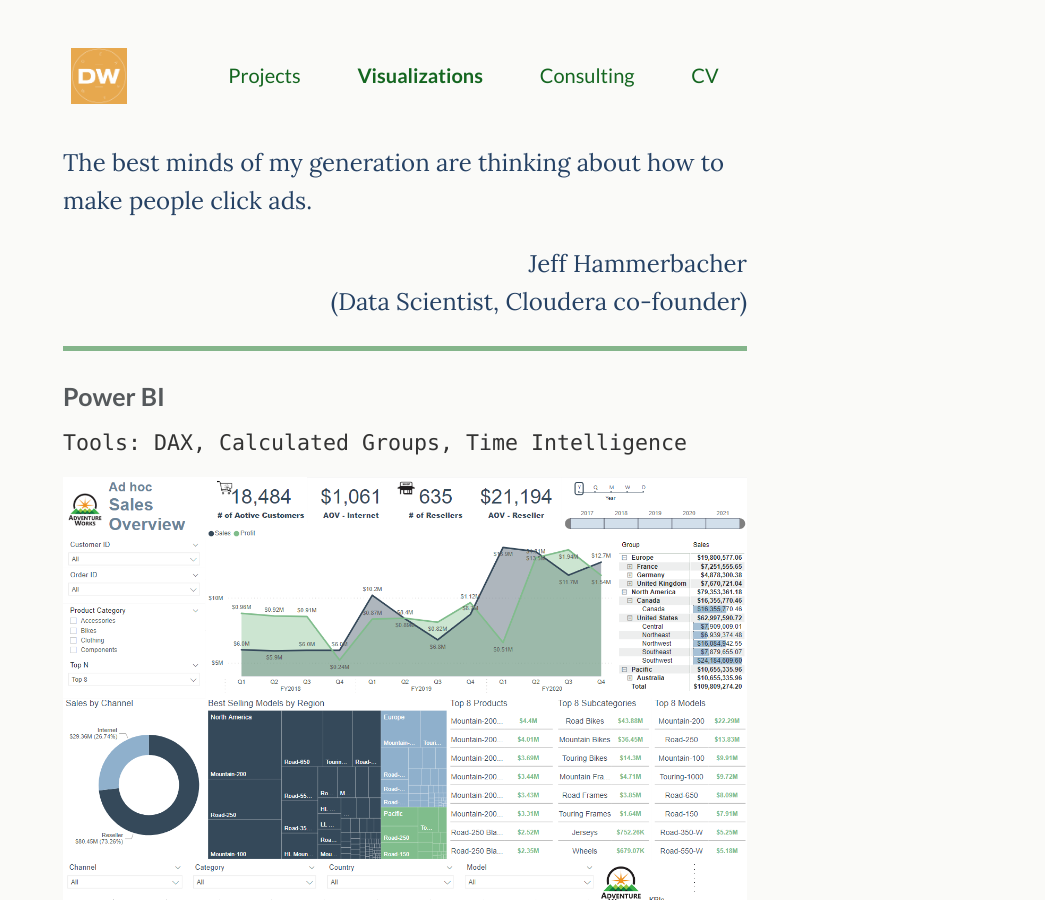
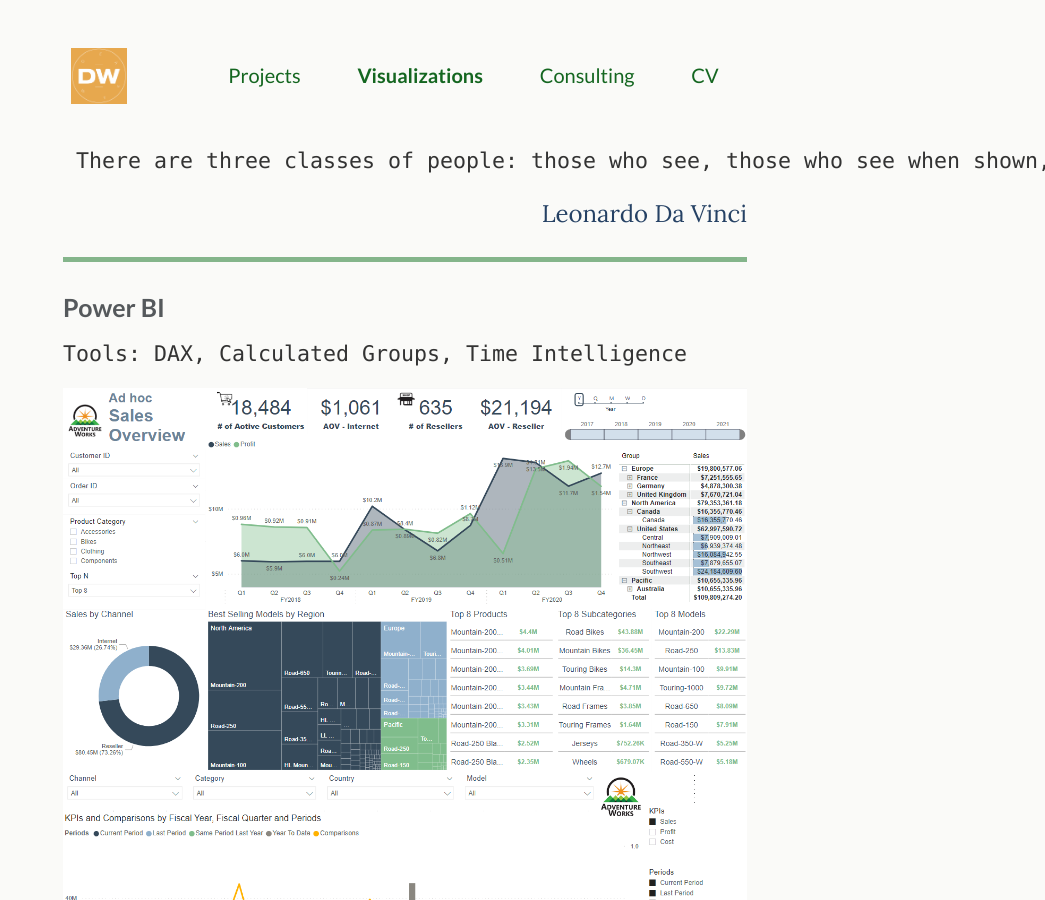
Before and after one commit to deawyk/deawyk.github.io, a Jekyll site: the page built from _pages/visualization.md, in a window 1280 px wide and 900 px high. Shown: the whole window, without its empty margins (235-1280 px from the left). Built offline with Jekyll 4.4.1, drawn with Linux system fonts in a browser that asks for light colours.

Commit message:
Update visualization.md

```diff
--- a/_pages/visualization.md
+++ b/_pages/visualization.md
@@ -8,10 +8,8 @@
 
 <div class="pretty-links">
 
-<div class="lead lead-about"> The best minds of my generation are thinking about how to make people click ads.
-    <br>
-<div style="text-align: right">Jeff Hammerbacher<br>(Data Scientist, Cloudera co-founder)
-</div>
+<div class="lead lead-about">     There are three classes of people: those who see, those who see when shown, and those that do not see.<br>
+<div style="text-align: right"> Leonardo Da Vinci
 <div style="text-align: left">
 
 <!-- {::nomarkdown}
```
